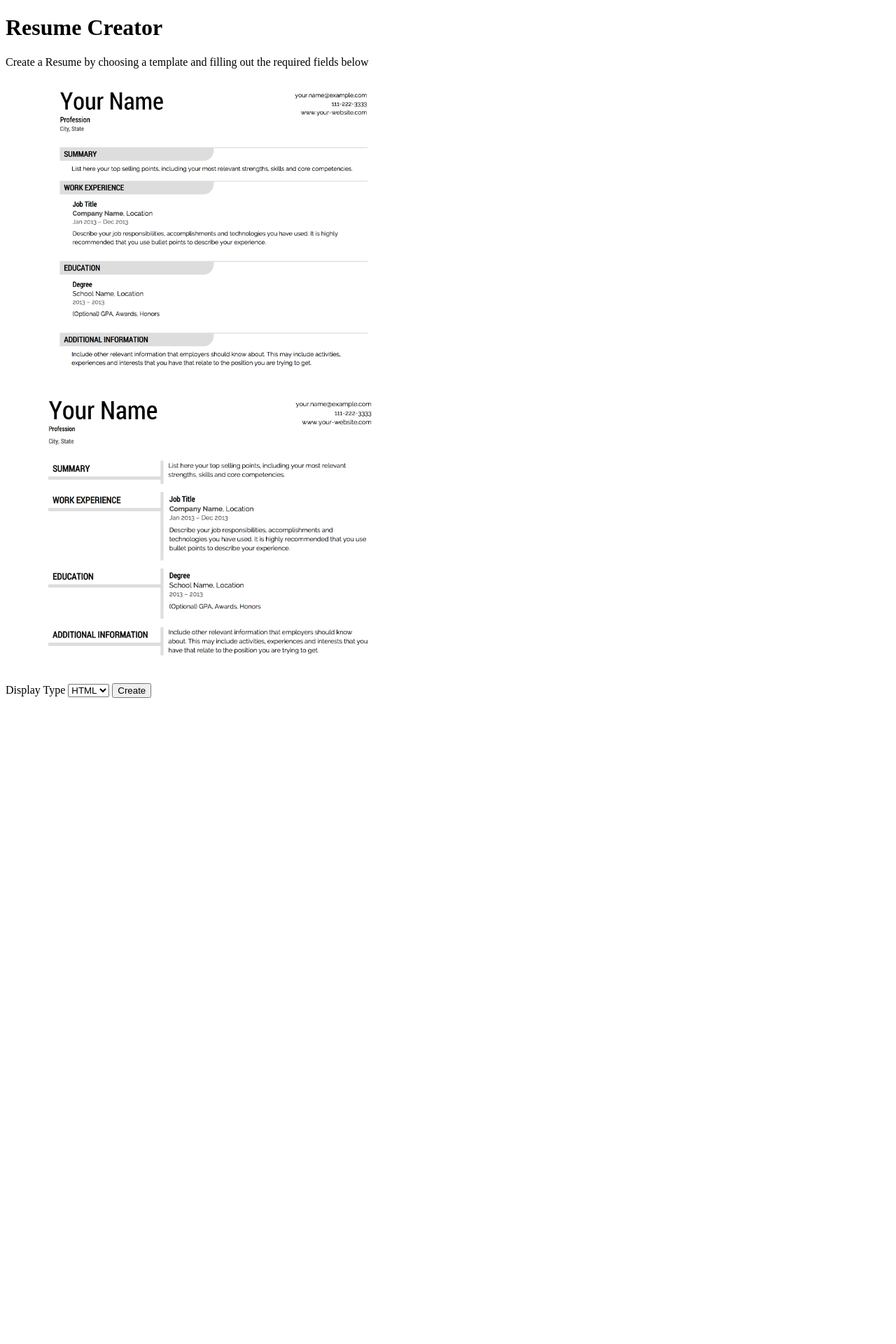
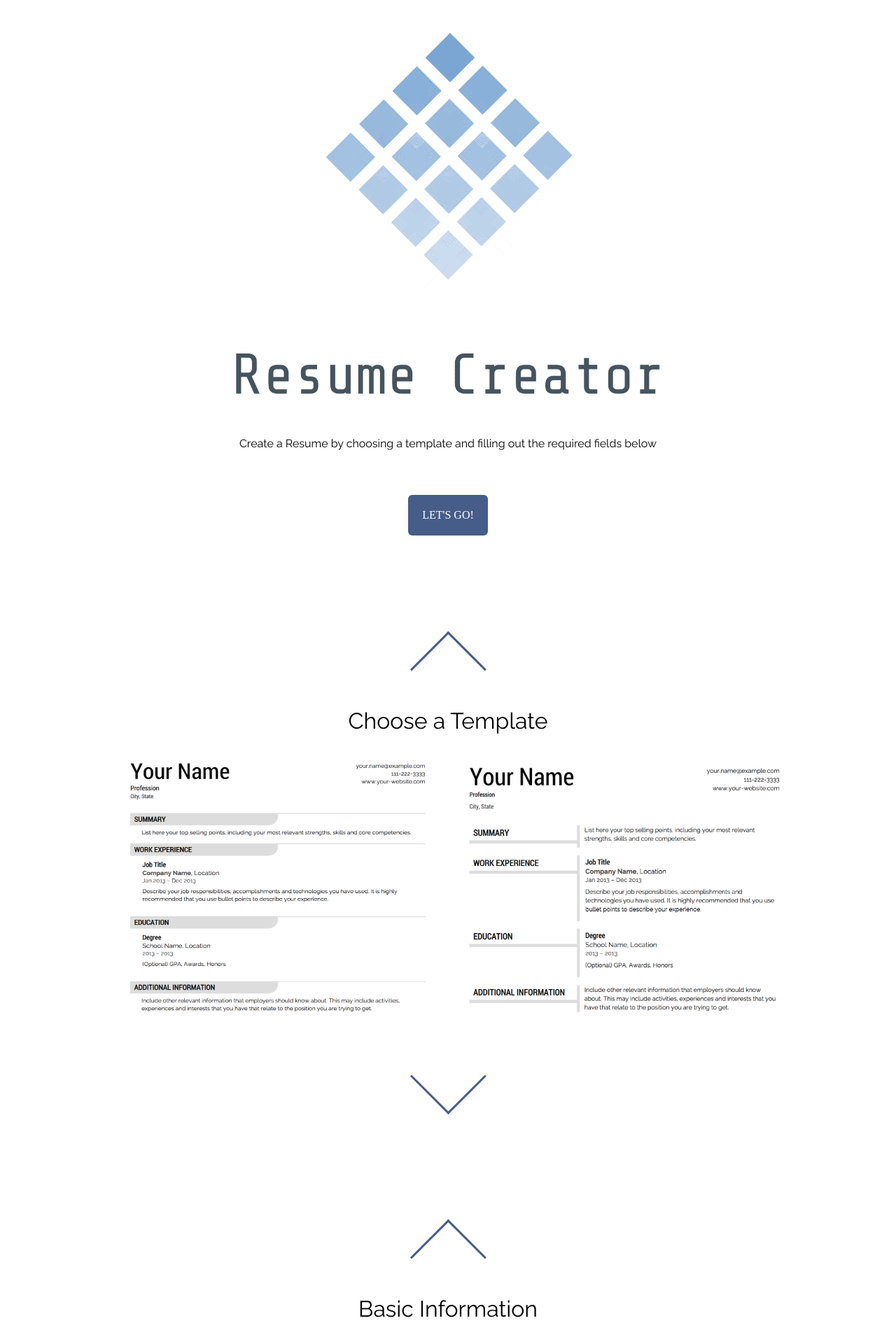
Before and after one commit to mdeforest/p2, a PHP site: page / in a window 1280 px wide. Shown: the top 1920 px of the page at 70% size. Before the commit the page ends 997 px from the top, so only its background shows below. Run offline with PHP 8.4, Linux system fonts and the light colour scheme.

Commit message:
Style first two sections

```diff
--- a/css/main.css
+++ b/css/main.css
@@ -1,3 +1,92 @@
+p {
+    font-family: 'Raleway', sans-serif;
+    text-align: center;
+}
+
+html {
+    scroll-behavior: smooth;
+    overflow-y: hidden;
+}
+
+section {
+    height: 100vh;
+    padding-top: 5vh;
+    text-align: center;
+}
+
+textarea {
+    outline: none;
+    resize: none;
+}
+
+.arrow-down {
+    box-sizing: border-box;
+    height: 6vw;
+    width: 6vw;
+    margin: 0 auto;
+    border-style: solid;
+    border-color: #465D89;
+    border-width: 0 3px 3px 0;
+    transform: rotate(45deg);
+    transition: border-width 150ms ease-in-out;
+}
+
+.arrow-up {
+    box-sizing: border-box;
+    height: 6vw;
+    width: 6vw;
+    margin: 0 auto;
+    border-style: solid;
+    border-color: #465D89;
+    border-width: 0 3px 3px 0;
+    transform: rotate(225deg);
+    transition: border-width 150ms ease-in-out;
+}
+
+.arrow-up:hover, .arrow-down:hover {
+    border-bottom-width: 6px;
+    border-right-width: 6px;
+}
+
+.banner {
+    padding-top: 0;
+}
+
+.banner > img {
+    height: 70vh;
+    margin: auto;
+    display: block;
+}
+
+.button-container {
+    padding-top: 1vh;
+    padding-bottom: 1vh;
+    width: 100%;
+    text-align: center;
+}
+
+.column {
+    float: left;
+    max-width: 48%;
+    padding: 1%;
+}
+
+.container {
+    max-width: 100%;
+    margin: 0 auto;
+}
+
+.form {
+    margin-top: 70px;
+}
+
+.form p {
+    font-size: 4vh;
+    padding-top: 2vh;
+    padding-bottom: 2vh;
+    margin: 0;
+}
+
 .hide {
     display: none;
 }
@@ -6,24 +95,61 @@
     display: block;
 }
 
+.start {
+    text-decoration: none;
+    color: #FFFFFF !important;
+    font-weight: 100;
+    border: none;
+    background: #465D89;
+    padding: 20px;
+    text-transform: uppercase;
+    border-radius: 6px;
+    display: inline-block;
+}
+
+.start:hover {
+    background: none;
+    color: #465D89 !important;
+    font-weight: 700 !important;
+    letter-spacing: 3px;
+    -webkit-box-shadow: 0 5px 40px -10px rgba(0,0,0,0.57);
+    -moz-box-shadow: 0 5px 40px -10px rgba(0,0,0,0.57);
+    transition: all 0.3s ease 0s;
+}
+
 .template-img {
-    width: 500px;
+    max-height: 50vh;
+    max-width: 100%;
 }
 
 .templates {
+    display: inline-block;
     list-style: none;
+    padding-inline-start: 0;
+    margin-bottom: 2vh;
 }
 
-.templates > li > label > input {
-    visibility: hidden;
+.templates::after {
+    content: '';
+    clear: both;
+    display: table;
+}
+
+.templates input {
+    display: none;
     position: absolute;
 }
 
-.templates > li > label > input + img {
+.templates input + label > img {
     cursor: pointer;
     border: 2px solid transparent;
 }
 
-.templates > li > label > input:checked + img {
+.templates input:checked + label > img {
     border: 2px solid #f00;
 }
+
+#instructions {
+    padding-top: 5vh;
+    padding-bottom: 5vh;
+}
--- a/index.php
+++ b/index.php
@@ -8,27 +8,47 @@
     <link rel="stylesheet" href="css/main.css">
     <script src='js/show-hide.js'></script>
     <title>Resume Creator</title>
+    <link href="https://fonts.googleapis.com/css?family=Raleway" rel="stylesheet">
 </head>
 <body>
-<h1>Resume Creator</h1>
-<p>Create a Resume by choosing a template and filling out the required fields below</p>
-
-<form method='POST' action='logic/create.php'>
-    <ul class='templates'>
-        <li>
-            <label>
-                <input type='radio' name='template' onclick="handleRadio(this, 'temp-1')" value='temp-1'>
+<div class='container'>
+    <section class='banner' id='intro'>
+        <img src='images/logo.png'>
+        <p id='instructions'>Create a Resume by choosing a template and filling out the required fields below</p>
+        <div class='button-container'>
+            <a class='start' href='#choose-template'>Let's Go!</a>
+        </div>
+    </section>
+    <form class='form' method='POST' action='logic/create.php'>
+        <section id='choose-template'>
+            <a href='#intro'>
+                <div class='arrow-up'></div>
+            </a>
+            <p>Choose a Template</p>
+            <div class='templates'>
+                <div class='column'>
+                    <input type='radio' name='template' id='temp-1' onclick="handleRadio(this, 'temp-1')" value='temp-1'>
+                    <label for='temp-1'>
                         <img class="template-img" src='templates/temp-1/temp-1.png'>
                     </label>
-        </li>
-        <li>
-            <label>
-                <input type='radio' name='template' onclick="handleRadio(this, 'temp-2')" value='temp-2'>
+                </div>
+                <div class='column'>
+                    <input type='radio' name='template' id='temp-2' onclick="handleRadio(this, 'temp-2')" value='temp-2'>
+                    <label for='temp-2'>
                         <img class="template-img" src='templates/temp-2/temp-2.png'>
                     </label>
-        </li>
-    </ul>
+                </div>
+            </div>
+            <a href='#basic-info'>
+                <div class='arrow-down'></div>
+            </a>
+        </section>
 
+        <section id='basic-info'>
+            <a href='#choose-template'>
+                <div class='arrow-up'></div>
+            </a>
+            <p>Basic Information</p>
             <label class="temp-1 temp-2 hide" for='firstName'>First Name
                 <input type='text' name='firstName'>
             </label>
@@ -112,36 +132,74 @@
             <label class="temp-1 temp-2 hide" for='website'>Website
                 <input type='text' name='website'>
             </label>
+            <a href='#summary'>
+                <div class='arrow-down'></div>
+            </a>
+        </section>
 
-    <label class="temp-1 temp-2 hide" for='summary'>Summary
+        <section id='summary'>
+            <a href='#basic-info'>
+                <div class='arrow-up'></div>
+            </a>
+            <p>Summary</p>
+            <label class="temp-1 temp-2 hide" for='summary'>
                 <textarea placeholder='List here your top selling points, including your most relevant strengths, skills and core competencies'
                           name='summary'></textarea>
             </label>
+            <a href='#experience'>
+                <div class='arrow-down'></div>
+            </a>
+        </section>
 
-    <div class='work-experience temp-1 temp-2 hide'>
+        <section id='experience' class='work-experience temp-1 temp-2 hide'>
+            <a href='#summary'>
+                <div class='arrow-up'></div>
+            </a>
             <p>Work Experience</p>
             <button type='button' onclick='addExperience(this.parentNode)'>+</button>
-    </div>
+            <a href='#education-info'>
+                <div class='arrow-down'></div>
+            </a>
+        </section>
 
-    <div class='education temp-1 temp-2 hide'>
+        <section id='education-info' class='education temp-1 temp-2 hide'>
+            <a href='#experience'>
+                <div class='arrow-up'></div>
+            </a>
             <p>Education</p>
             <button type='button' onclick='addEducation(this.parentNode)'>+</button>
-    </div>
+            <a href='#additional-info'>
+                <div class='arrow-down'></div>
+            </a>
+        </section>
 
-    <label class='temp-1 temp-2 hide' for='additionalInfo'>Additional Information
+        <section id='additional-info'>
+            <a href='#education-info'>
+                <div class='arrow-up'></div>
+            </a>
+            <p>Additional Information</p>
+            <label class='temp-1 temp-2 hide' for='additionalInfo'>
                 <textarea placeholder='Include other relevant information that employers should know about. This may include activities, experiences and interests that you have that relate to the position you are trying to get'
                           name='additionalInfo'></textarea>
             </label>
+            <a href='#output'>
+                <div class='arrow-down'></div>
+            </a>
+        </section>
 
-
+        <section id='output'>
+            <a href='#additional-info'>
+                <div class='arrow-up'></div>
+            </a>
+            <p>Choose Display Type</p>
             <label for='output'>Display Type
                 <select name='output'>
                     <option value='html' selected>HTML</option>
                     <option value='pdf'>PDF</option>
                 </select>
             </label>
-
-    <input type='submit' value='Create'>
+            <input id='submit' type='submit' value='Submit!'>
+        </section>
     </form>
 
     <?php if (isset($_SESSION['errors'])) : ?>
@@ -155,6 +213,6 @@
 
         <?php $_SESSION['errors'] = null; ?>
     <?php endif; ?>
-
+</div>
 </body>
 </html>
```
Also changed, not shown: images/logo.png (added), templates/temp-1/temp-1.png, templates/temp-2/temp-2.png. Lines whose indentation alone changed are shown as unchanged.
